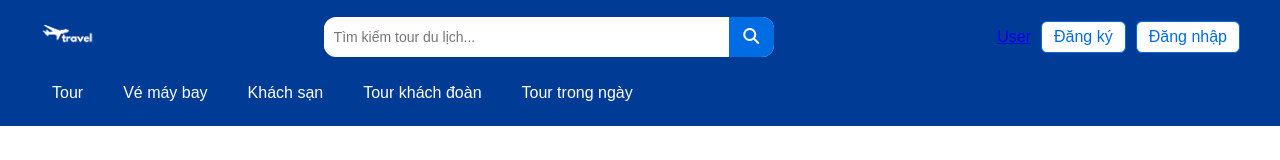
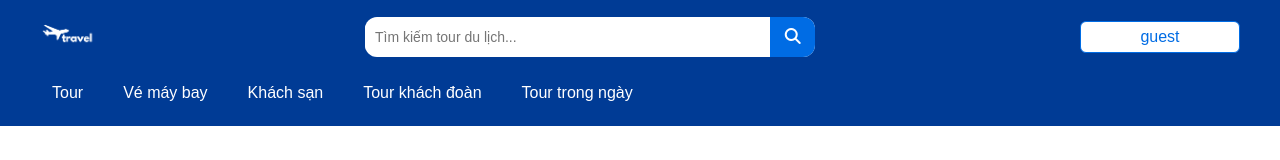
Before and after one commit to 23130288/fe_ck, a React (Vite) app: page / in a window 1280 px wide. Shown: the top 160 px of the page. Built offline with nearby package versions, Linux system fonts and the light colour scheme.

Commit message:
thêm menu user vào góc phải (WIP)

```diff
--- /dev/null
+++ b/src/components/shareStuffs/UserMenu.tsx
@@ -0,0 +1,23 @@
+import { Link } from 'react-router-dom'
+import '../../css/shareStuffs/UserMenu.css'
+import { useState } from "react";
+
+
+export default function UserMenu() {
+    const [isOpen, setIsOpen] = useState(false);
+
+    return (<>
+        <div className="user-menu">
+            <button className="dropdown" onClick={() => setIsOpen(!isOpen)}>
+                <div>guest</div>
+            </button>
+            {isOpen && (
+                <div className="dropdown-menu">
+                    <Link to="/user" className='dropdown-content'>Thông tin cá nhân</Link>
+                    <Link to="register" className='dropdown-content'>Đăng ký</Link>
+                    <Link to="login" className='dropdown-content'>Đăng nhập</Link>
+                </div>
+            )}
+        </div>
+    </>);
+}
--- a/src/components/shareStuffs/header.tsx
+++ b/src/components/shareStuffs/header.tsx
@@ -1,10 +1,10 @@
-import {Link, useNavigate, useSearchParams} from 'react-router-dom'
+import {Link, useSearchParams} from 'react-router-dom'
 
 import '../../css/shareStuffs/header.css'
 import logo from '../../assets/logo.png'
+import UserMenu from './UserMenu'
 
 export default function Header() {
-    const navigate = useNavigate()
     const [searchParams] = useSearchParams()
     const type = searchParams.get("type")
     return (<>
@@ -19,11 +19,12 @@ export default function Header() {
                         </button>
                     </div>
                     <div className="right-buttons">
-                        <Link to="/user">User</Link>
+                        {/* <Link to="/user">User</Link>
                         <button id="registerButton" onClick={() => navigate('/register')}>Đăng ký</button>
                         <button id="loginButton"
                                 onClick={() => navigate('/login')}>Đăng nhập
-                        </button>
+                        </button> */}
+                        < UserMenu />
                     </div>
                 </div>
                 <div className="list-filters">
--- /dev/null
+++ b/src/css/shareStuffs/UserMenu.css
@@ -0,0 +1,22 @@
+.dropdown {
+    position: relative;
+    display: flex;
+    justify-content: space-evenly;
+    width: 160px;
+}
+
+.dropdown-menu {
+    align-self: right;
+    position: absolute;
+    background-color: #fff;
+    border-radius: 4px;
+    display: flex;
+    flex-direction: column;
+    min-width: 160px;
+}
+
+.dropdown-content {
+    text-align: right;
+    padding: 2px 10px;
+    padding-right:10px
+}
```
